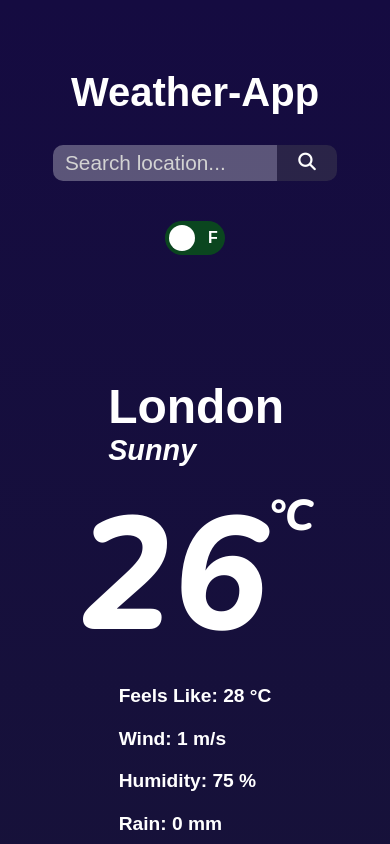
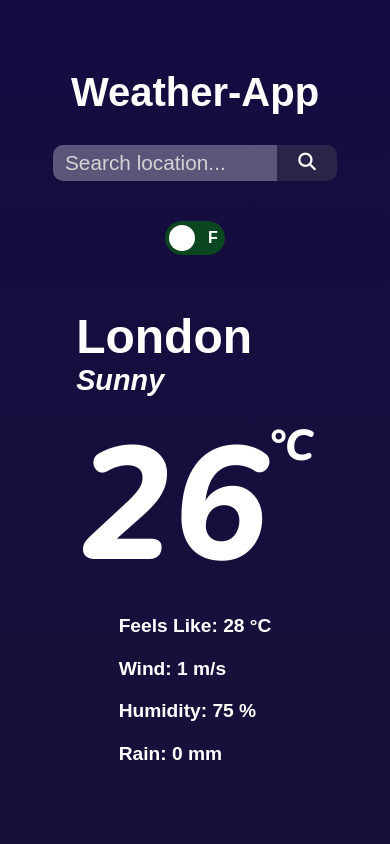
Before and after one commit to ElliotNykvist/Weather-App, a plain HTML site: page index.html in a window 390 px wide. Shown: the top 844 px of the page. Drawn offline with nearby package versions, Linux system fonts and the light colour scheme; no server answers; files whose address does not match are found by name.

Commit message:
removed some padding

```diff
--- a/styles.css
+++ b/styles.css
@@ -851,7 +851,6 @@ body {
   flex-direction: column;
   border: none;
   padding: 0;
-  padding-top: 70px;
   width: 100%;
   height: auto;
   gap: 0;
@@ -973,6 +972,9 @@ body {
 
 }
 
+.title {
+  padding: 0;
+}
 
 
 .days {
```
